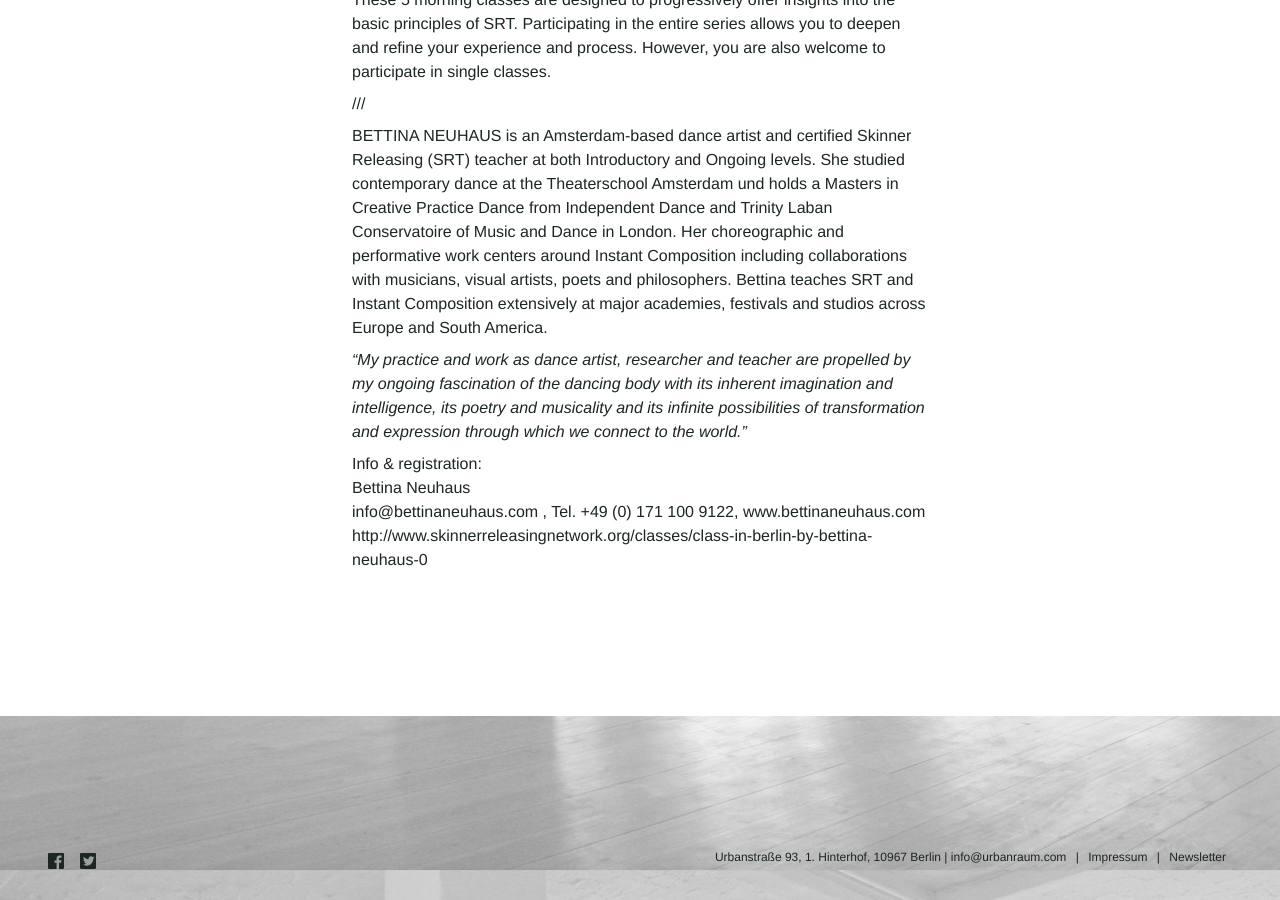
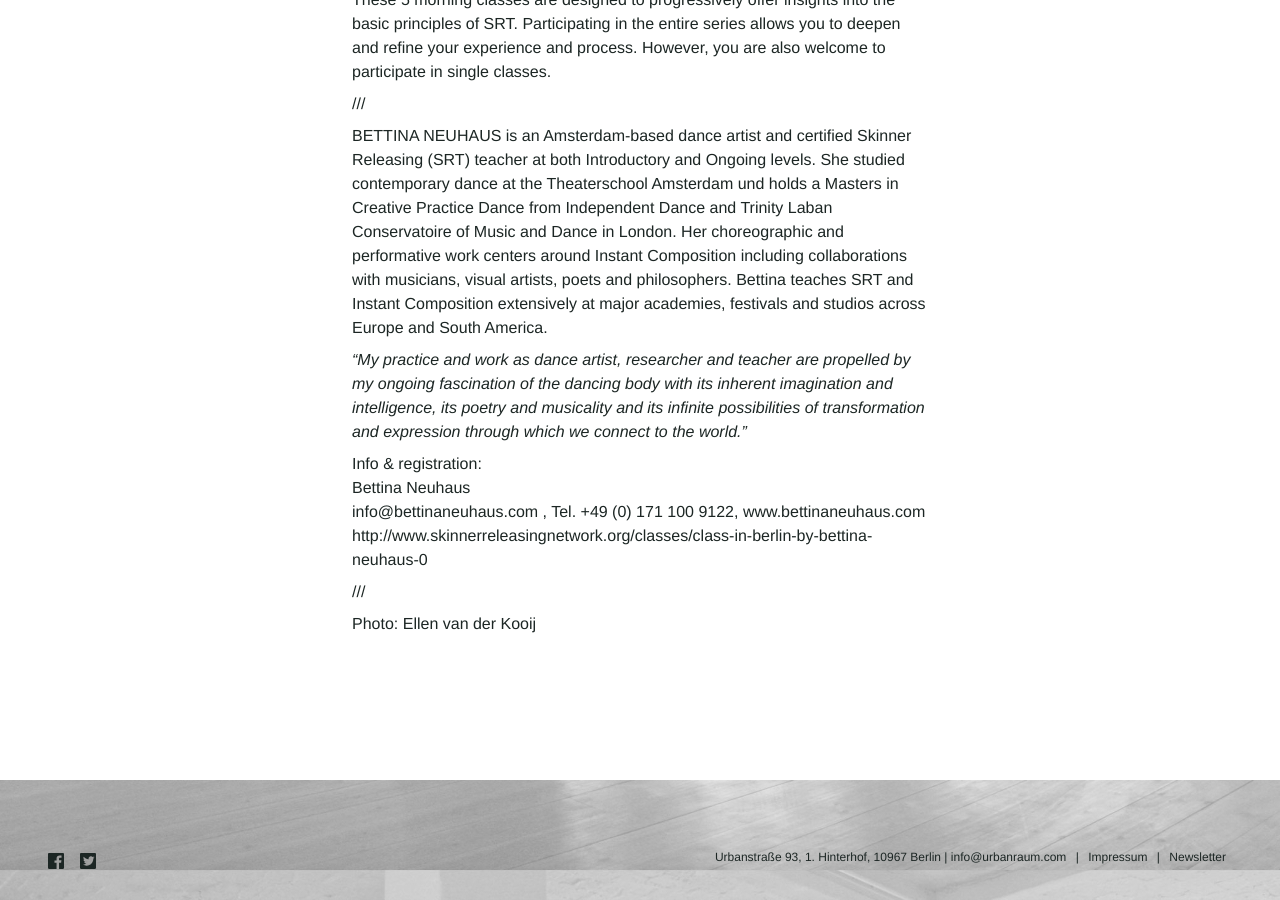
Before and after one commit to Kriesse/urbanraum, a Jekyll site: the page built from _workshops/skinner-release.md, in a window 1280 px wide and 900 px high, scrolled down 1107 px. Built offline with Jekyll 4.4.1, drawn with Linux system fonts in a browser that asks for light colours; nearby versions of some CDN libraries.

Commit message:
Update skinner-release.md

```diff
--- a/_workshops/skinner-release.md
+++ b/_workshops/skinner-release.md
@@ -61,6 +61,13 @@ description_en: |
   info@bettinaneuhaus.com , Tel. +49 (0) 171 100 9122, www.bettinaneuhaus.com
   http://www.skinnerreleasingnetwork.org/classes/class-in-berlin-by-bettina-neuhaus-0
 
+  ///
+
+  Photo: Ellen van der Kooij
+
+
+
+
 
 description_de: |
   s. English description
```
